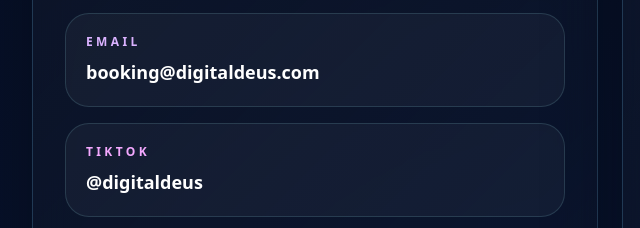
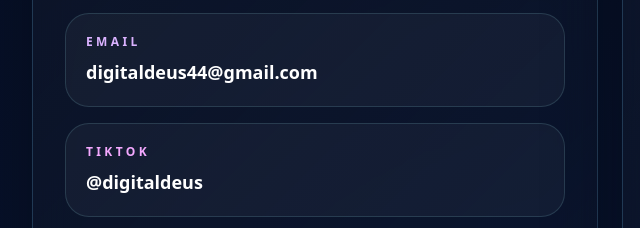
Before and after one commit to andytech580/Digital, a plain HTML site: page index.html in a window 1280 px wide. Shown: the part 6015-6243 px from the top of the page, 0-640 px from the left. Drawn offline with nearby package versions, Linux system fonts and the light colour scheme.

Commit message:
Update email contact in index.html

```diff
--- a/index.html
+++ b/index.html
@@ -501,9 +501,9 @@
                 <span class="block text-xs font-black uppercase tracking-[0.28em] text-cyan-300">WhatsApp</span>
                 <span class="mt-2 block text-lg font-semibold text-white">+256752304662</span>
               </a>
-              <a href="mailto:booking@digitaldeus.com" class="group rounded-3xl border border-cyan-200/14 bg-white/[0.04] p-5 transition hover:border-purple-300/50 hover:bg-purple-300/[0.08]">
+              <a href="mailto:digitaldeus44@gmail.com" class="group rounded-3xl border border-cyan-200/14 bg-white/[0.04] p-5 transition hover:border-purple-300/50 hover:bg-purple-300/[0.08]">
                 <span class="block text-xs font-black uppercase tracking-[0.28em] text-purple-300">Email</span>
-                <span class="mt-2 block text-lg font-semibold text-white">booking@digitaldeus.com</span>
+                <span class="mt-2 block text-lg font-semibold text-white">digitaldeus44@gmail.com</span>
               </a>
               <a href="https://www.tiktok.com/@digitaldeusmusic?_r=1&_t=ZS-96xq3cFbYue" target="_blank" rel="noopener" class="group rounded-3xl border border-cyan-200/14 bg-white/[0.04] p-5 transition hover:border-fuchsia-300/50 hover:bg-fuchsia-300/[0.08]">
                 <span class="block text-xs font-black uppercase tracking-[0.28em] text-fuchsia-300">TikTok</span>
```
